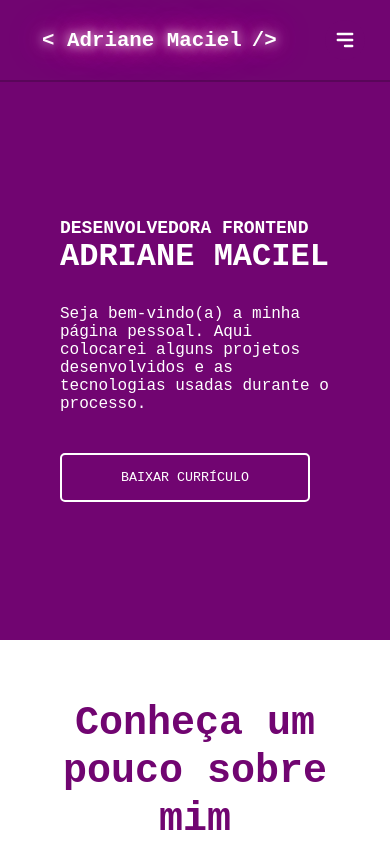
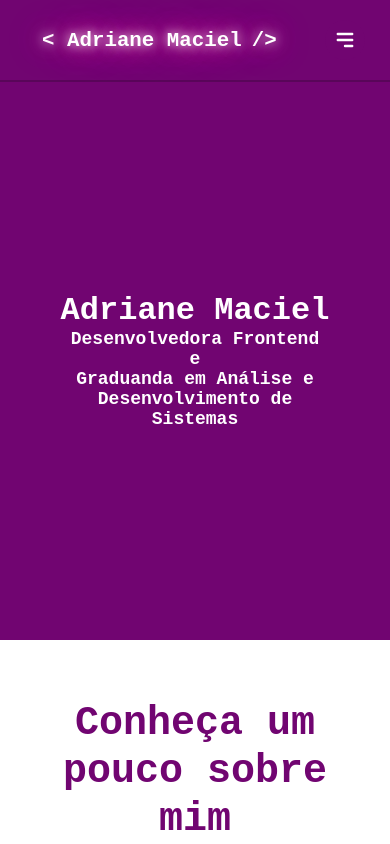
Before and after one commit to adrianemaciel/my-portfolio-react, a React (Create React App) app: page / in a window 390 px wide. Shown: the top 844 px of the page. Built offline with nearby package versions, Linux system fonts and the light colour scheme; no server answers.

Commit message:
refactor: section home

```diff
--- a/src/components/Home/index.js
+++ b/src/components/Home/index.js
@@ -1,23 +1,17 @@
 import React from "react";
 import "./styles.css";
 import CODE_BANNER_IMAGE from "../../assets/code-banner.png";
-import CURRICULO_PDF from "../../assets/curriculo-adriane-maciel.pdf";
 
 const Home = () => {
   return (
     <section className="wrapper" id="#scroll-about">
       <div className="about">
         <div className="wrapper-text">
-          <span>Desenvolvedora Frontend</span>
           <h1>Adriane Maciel</h1>
-          <p>
-            Seja bem-vindo(a) a minha página pessoal. Aqui colocarei alguns
-            projetos desenvolvidos e as tecnologias usadas durante o processo.
-          </p>
-
-          <a href={CURRICULO_PDF} download="Currículo Adriane Maciel">
-            <button>Baixar currículo</button>
-          </a>
+          <span>
+            Desenvolvedora Frontend e <br/> Graduanda em Análise e Desenvolvimento de
+            Sistemas
+          </span>
         </div>
         <div className="wrapper-image">
           <img src={CODE_BANNER_IMAGE} alt="Banner" />
--- a/src/components/Home/styles.css
+++ b/src/components/Home/styles.css
@@ -16,7 +16,7 @@
 .about span,
 h1 {
   font-weight: 800;
-  text-transform: uppercase;
+  text-transform: initial;
   color: white;
 }
 
@@ -35,16 +35,6 @@ h1 {
   max-width: 610px;
 }
 
-.about button {
-  text-transform: uppercase;
-  margin-top: 40px;
-  padding: 15px 50px;
-  border-radius: 5px;
-  border: 2px solid white;
-  background-color: hsl(300, 92%, 23%) ;
-  color: white;
-}
-
 @media (max-width: 913px) {
   .wrapper {
     max-width: 100%;
@@ -58,15 +48,10 @@ h1 {
 
   .wrapper-text {
     width: 100%;
-    text-align: left;
+    text-align: center;
   }
 
   .wrapper-image {
     display: none;
   }
-
-  .about button {
-    max-width: 250px;
-    width: 100%;
-  }
 }
```
Also changed, not shown: 1 other file (tests, documents, lock files or other folders).
